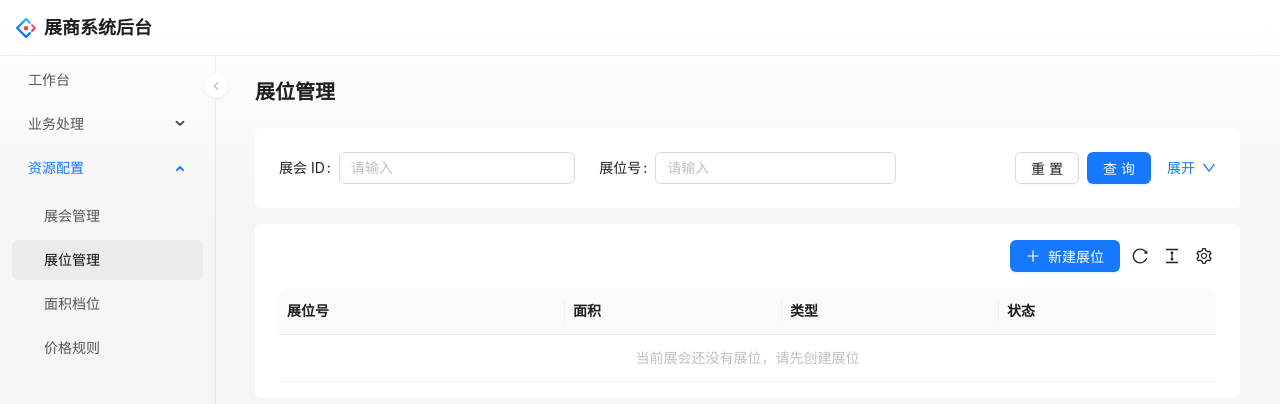
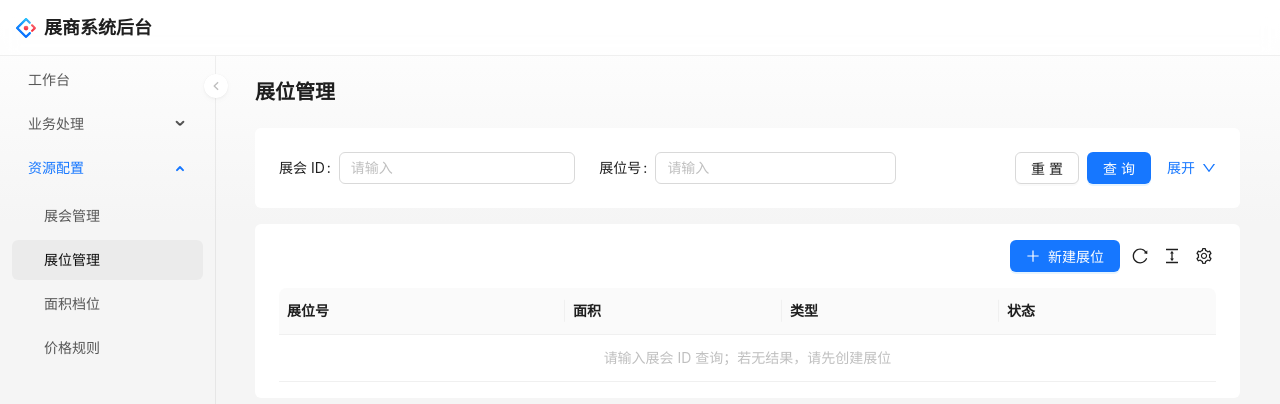
Before and after one commit to izasan16/sport-expo-exhibitor-system, a React (Vite) app in the folder frontend/: page /admin/booths in a window 1280 px wide. Shown: the top 404 px of the page. Built offline with nearby package versions, Linux system fonts and the light colour scheme.

Commit message:
fix: clarify admin config empty states

```diff
--- a/frontend/src/pages/admin/area-tiers/AreaTierListPage.tsx
+++ b/frontend/src/pages/admin/area-tiers/AreaTierListPage.tsx
@@ -25,7 +25,7 @@ export default function AreaTierListPage() {
       <ProTable<AreaTierRow>
         actionRef={actionRef}
         rowKey="id"
-        locale={{ emptyText: '配置展商可购买的标准面积档位' }}
+        locale={{ emptyText: '请输入展会 ID 查询；若无结果，请配置展商可购买的标准面积档位' }}
         search={{ labelWidth: 'auto' }}
         columns={[
           { title: '展会 ID', dataIndex: 'eventId', hideInTable: true },
--- a/frontend/src/pages/admin/booths/BoothListPage.tsx
+++ b/frontend/src/pages/admin/booths/BoothListPage.tsx
@@ -22,7 +22,7 @@ export default function BoothListPage() {
       <ProTable<BoothRow>
         actionRef={actionRef}
         rowKey="id"
-        locale={{ emptyText: '当前展会还没有展位，请先创建展位' }}
+        locale={{ emptyText: '请输入展会 ID 查询；若无结果，请先创建展位' }}
         search={{ labelWidth: 'auto' }}
         columns={[
           { title: '展会 ID', dataIndex: 'eventId', hideInTable: true },
--- a/frontend/src/pages/admin/price-rules/PriceRuleListPage.tsx
+++ b/frontend/src/pages/admin/price-rules/PriceRuleListPage.tsx
@@ -34,7 +34,7 @@ export default function PriceRuleListPage() {
       <ProTable<PriceRuleRow>
         actionRef={actionRef}
         rowKey="id"
-        locale={{ emptyText: '配置不同展位类型的每平方米价格' }}
+        locale={{ emptyText: '请输入展会 ID 查询；若无结果，请配置不同展位类型的每平方米价格' }}
         search={{ labelWidth: 'auto' }}
         columns={[
           { title: '展会 ID', dataIndex: 'eventId', hideInTable: true },
```
